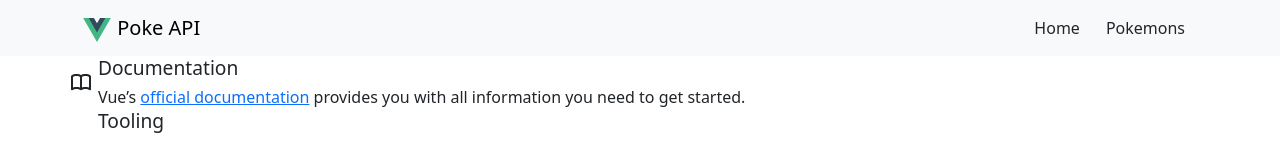
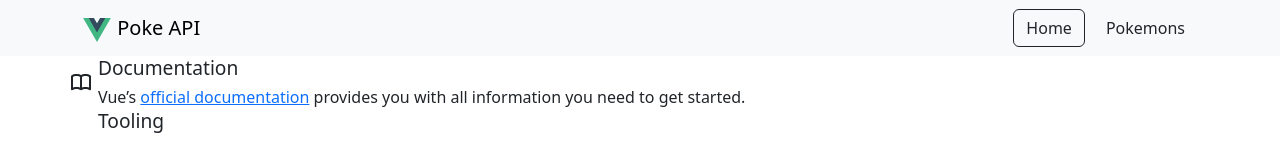
Before and after one commit to ArmandoVallejo/cursoVue, a Vue app in the folder router-1/: page / in a window 1280 px wide. Shown: the top 143 px of the page. Built offline with nearby package versions, Linux system fonts and the light colour scheme.

Commit message:
Feat :sparkles: Configured the active class to the router links

```diff
--- a/router-1/src/App.vue
+++ b/router-1/src/App.vue
@@ -10,7 +10,7 @@ import { RouterLink, RouterView } from 'vue-router'
         Poke API
       </router-link>
       <div>
-        <router-link class="btn btn-outlined-primary" to="/">Home</router-link>
+        <router-link class="btn btn-outlined-primary mx-2" to="/">Home</router-link>
         <router-link class="btn btn-outlined-primary" to="/pokemons">Pokemons</router-link>
       </div>
     </div>
--- a/router-1/src/router/index.js
+++ b/router-1/src/router/index.js
@@ -2,6 +2,7 @@ import { createRouter, createWebHistory } from 'vue-router'
 
 const router = createRouter({
   history: createWebHistory(import.meta.env.BASE_URL),
+  linkActiveClass: "active",
   routes: [
     {
       path: '/',
```
